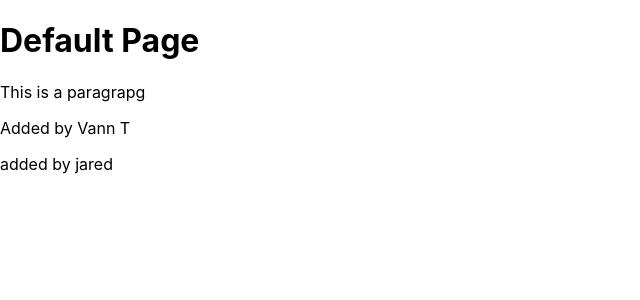
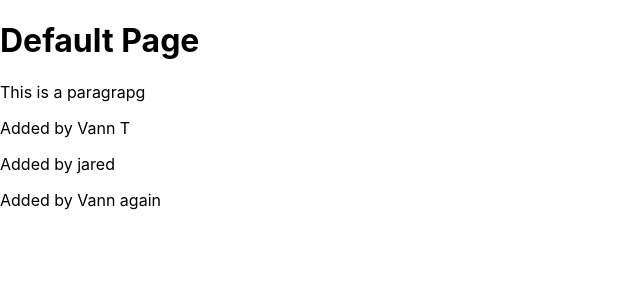
Before and after one commit to vannara43/project114, a React (Create React App) app in the folder react/: page / in a window 1280 px wide. Shown: the top 300 px of the page, without its empty margins (0-640 px from the left). Built offline with nearby package versions, Linux system fonts and the light colour scheme.

Commit message:
another commit

```diff
--- a/react/src/App.js
+++ b/react/src/App.js
@@ -7,7 +7,8 @@ function App() {
       <h1>Default Page</h1>
       <p>This is a paragrapg</p>
       <p>Added by Vann T</p>
-      <p>added by jared</p>
+      <p>Added by jared</p>
+      <p>Added by Vann again</p>
     </React.Fragment>
   );
 }
```
